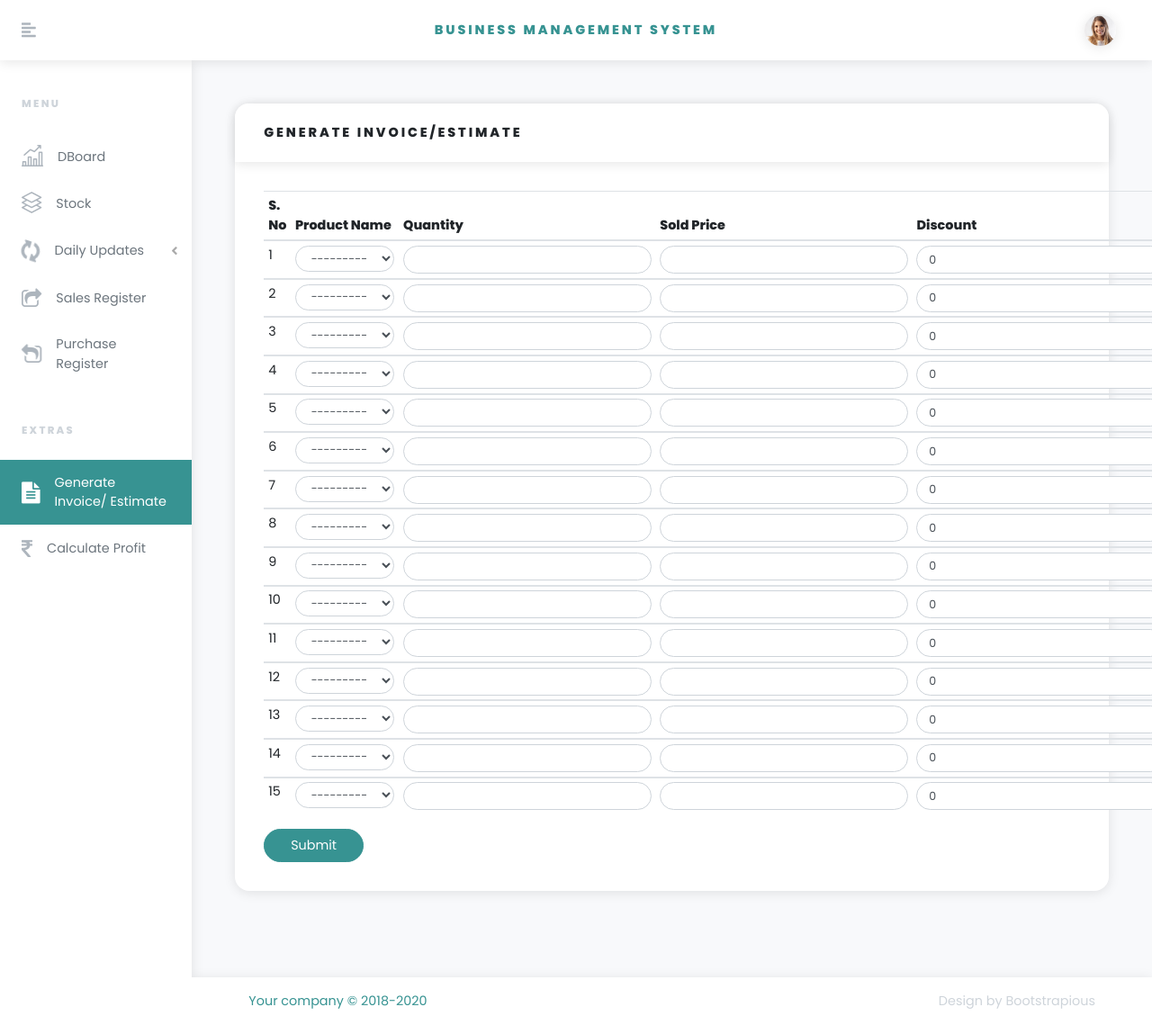
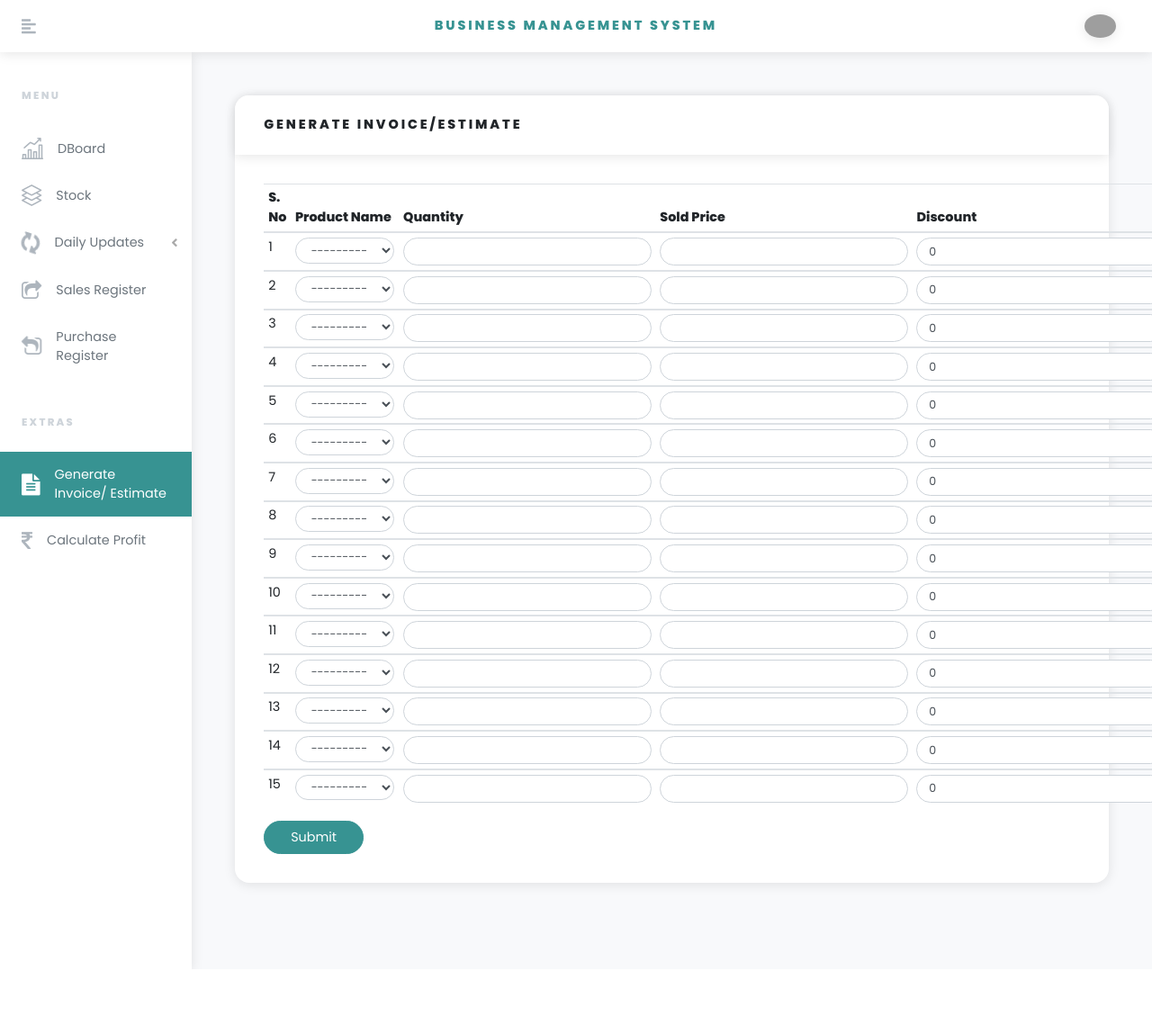
Before and after one commit to mhdnafees/UBM-BMS, a Django app: page /ubm-app/invoicegen in a window 1280 px wide. Shown: the whole page at 90% size. After the commit the page ends 1077 px from the top, so only its background shows below. Run offline with Django 3.2, Linux system fonts and the light colour scheme; the visitor is signed in with stand-in values (Sample User, id 1); data that the repository does not hold is empty; some libraries are stand-ins or nearby versions; grey boxes are pictures that could not be loaded.

Commit message:
UBM-BMS APP FINAL

```diff
--- a/pro_ubm/templates/base.html
+++ b/pro_ubm/templates/base.html
@@ -4,7 +4,7 @@
   <head>
     <meta charset="utf-8">
     <meta http-equiv="X-UA-Compatible" content="IE=edge">
-    <title>Multi - Multipurpose Bootstrap theme by Bootstrapious.com</title>
+    <title>UBM</title>
     <meta name="description" content="">
     <meta name="viewport" content="width=device-width, initial-scale=1">
     <meta name="robots" content="all,follow">
@@ -32,7 +32,7 @@
     <!-- navbar-->
     <header class="header">
       <nav class="navbar navbar-expand-lg fixed-top">
-        <div class="container"><a href="#" class="navbar-brand"><img src="{% static "index/img/ubmlogo2.png" %}" style="width:60px;height:23px;margin-bottom:4px;margin-right:10px" alt="">UNITED BUILDING MATERIALS</a>
+        <div class="container"><a href="{% url 'index' %}" class="navbar-brand"><img src="{% static "index/img/ubmlogo2.png" %}" style="width:60px;height:23px;margin-bottom:4px;margin-right:10px" alt="">UNITED BUILDING MATERIALS</a>
           <button type="button" data-toggle="collapse" data-target="#navbarSupportedContent" aria-controls="navbarSupportedContent" aria-expanded="false" aria-label="Toggle navigation" class="navbar-toggler navbar-toggler-right">Menu<i class="fa fa-bars ml-2"></i></button>
           <div id="navbarSupportedContent" class="collapse navbar-collapse">
             <ul class="navbar-nav ml-auto">
--- a/pro_ubm/templates/stocks_base_temp.html
+++ b/pro_ubm/templates/stocks_base_temp.html
@@ -80,19 +80,6 @@
 
         {% endblock %}
         </div>
-        <footer class="footer bg-white shadow align-self-end py-3 px-xl-5 w-100">
-          <div class="container-fluid">
-            <div class="row">
-              <div class="col-md-6 text-center text-md-left text-primary">
-                <p class="mb-2 mb-md-0">Your company &copy; 2018-2020</p>
-              </div>
-              <div class="col-md-6 text-center text-md-right text-gray-400">
-                <p class="mb-0">Design by <a href="https://bootstrapious.com/admin-templates" class="external text-gray-400">Bootstrapious</a></p>
-                <!-- Please do not remove the backlink to us unless you support further theme's development at https://bootstrapious.com/donate. It is part of the license conditions. Thank you for understanding :)-->
-              </div>
-            </div>
-          </div>
-        </footer>
       </div>
     </div>
     <!-- JavaScript files-->
```
Also changed, not shown: pro_ubm/static/img/avatar-1.jpg (deleted), pro_ubm/static/img/avatar-2.jpg (deleted), pro_ubm/static/img/avatar-3.jpg (deleted), pro_ubm/static/img/avatar-4.jpg (deleted), pro_ubm/static/img/avatar-6.jpg (deleted), pro_ubm/static/img/hajadp.jpg (added), pro_ubm/static/img/illustration.svg (deleted), pro_ubm/static/img/mhdnafees1.jpg (deleted), pro_ubm/static/img/template-mac.png (deleted).
